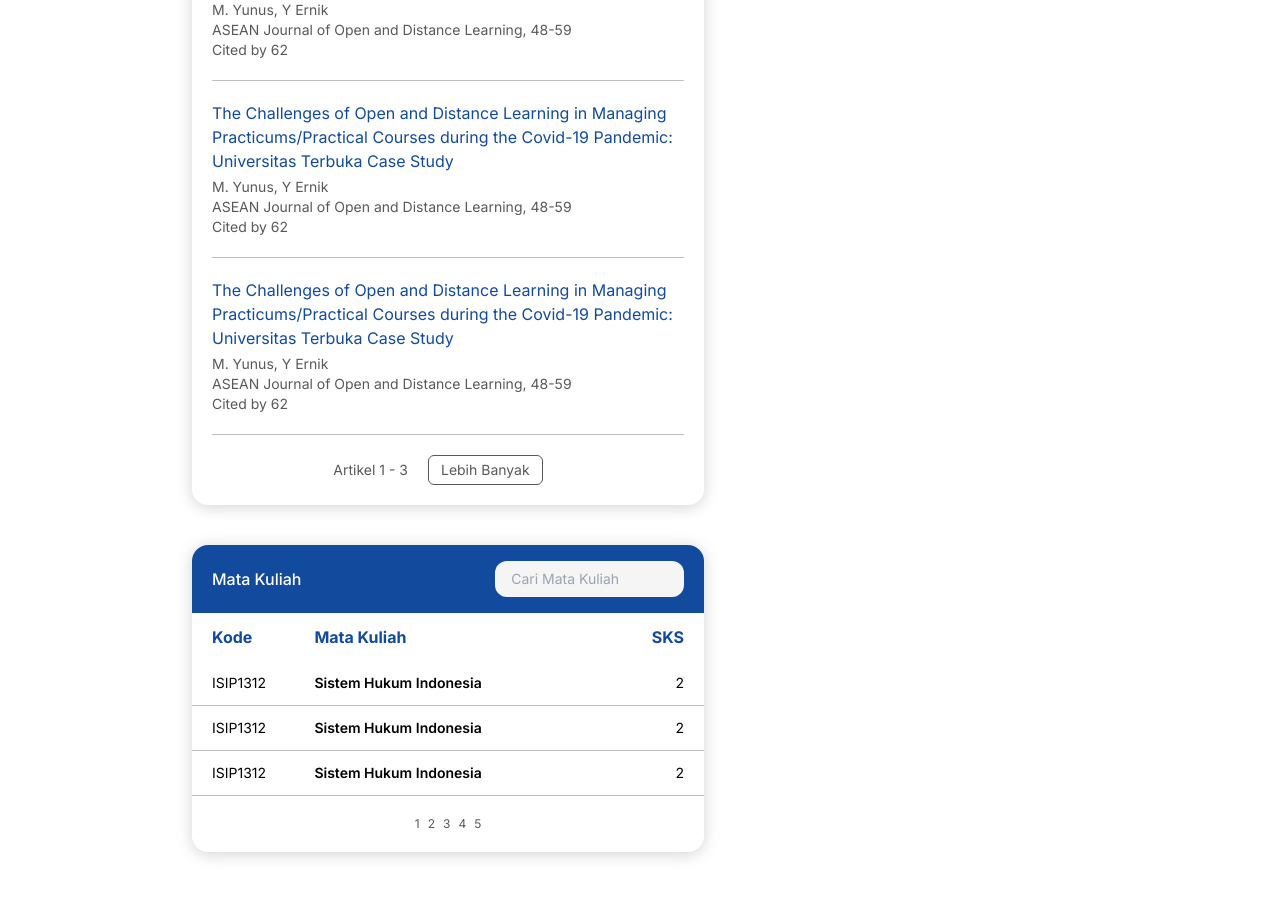
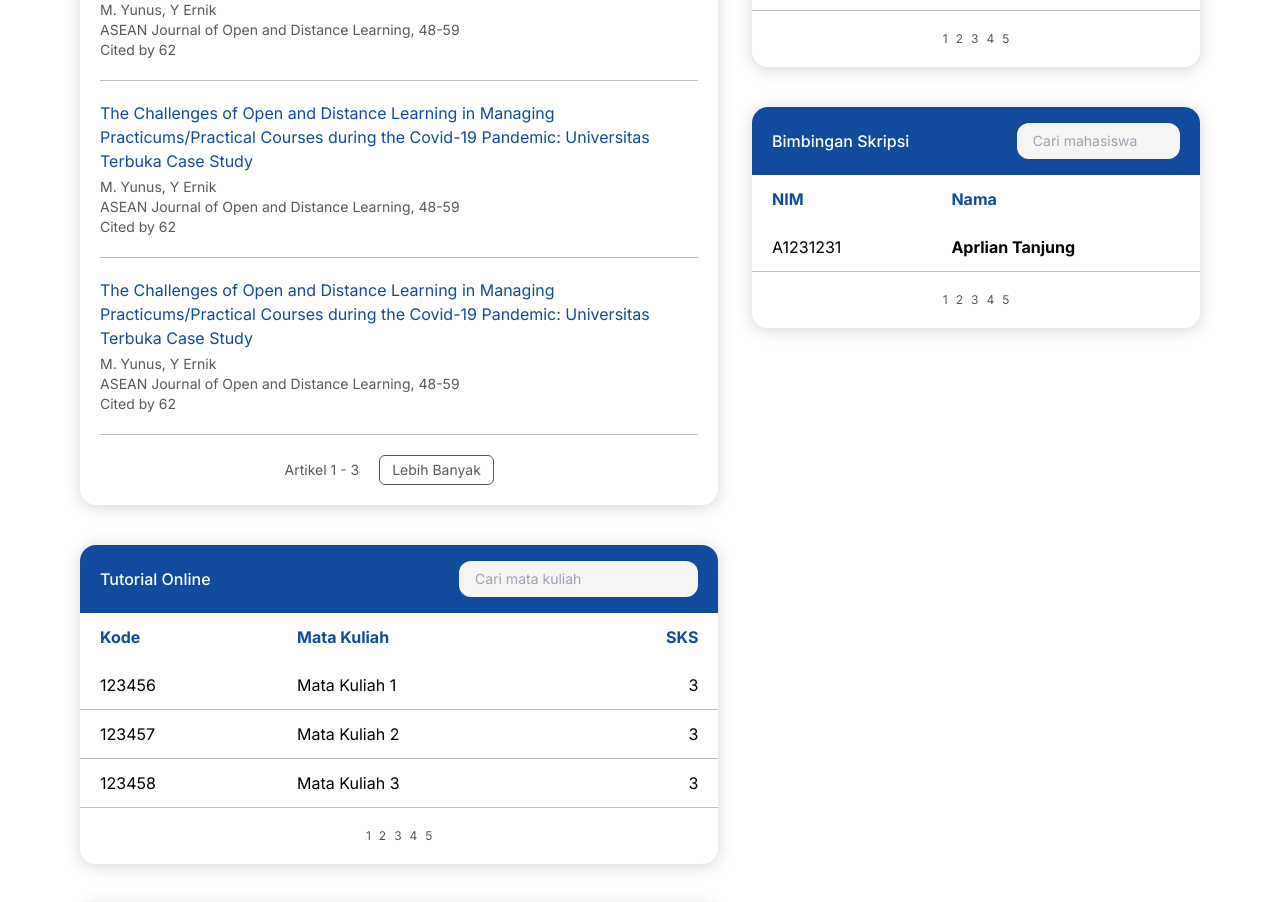
Before and after one commit to Jong44/ut_kms, a React (Vite) app: page /detail/dosen/1 in a window 1280 px wide. Shown: the part 400-1302 px from the top of the page. Built offline with nearby package versions, Linux system fonts and the light colour scheme.

Commit message:
update view detail dosen page

```diff
--- a/package.json
+++ b/package.json
@@ -12,6 +12,7 @@
   "dependencies": {
     "@types/react-router": "^5.1.20",
     "@types/react-router-dom": "^5.3.3",
+    "axios": "^1.7.7",
     "path": "^0.12.7",
     "react": "^18.3.1",
     "react-dom": "^18.3.1",
--- a/src/app/detail/DetailMataKuliahDosen.tsx
+++ b/src/app/detail/DetailMataKuliahDosen.tsx
@@ -1,6 +1,11 @@
+import { useState } from "react"
 import { ChevronDownIcons } from "../../assets/icons"
 
 const DetailMataKuliahDosen = () => {
+  const [indexTab, setIndexTab] = useState(0)
+  const handleTab = (index: number) => {
+    setIndexTab(index)
+  }
   return (
     <main className="px-44 py-10 max-md:px-10">
       <section>
@@ -14,6 +19,36 @@ const DetailMataKuliahDosen = () => {
           <img src={ChevronDownIcons} alt="chevron-down" className="w-4 h-2" />
         </div>
       </section>
+      <section className="mt-10">
+        <div className="bg-[#F5F5F5] flex rounded-t-md">
+          <p className={`text-sm p-4 ${indexTab == 0 ? 'text-primary' : 'text-[#595959]'}`} onClick={() => handleTab(0)}>Nilai</p>
+          <p className={`text-sm p-4 ${indexTab == 1 ? 'text-primary' : 'text-[#595959]'}`} onClick={() => handleTab(1)}>Absensi</p>
+        </div>
+        <table className="w-full">
+          <thead className=" text-primary text-left">
+            <tr>
+              <th className="py-3 px-5">NIM</th>
+              <th className="py-3 px-5 w-[60%]">Nama</th>
+              <th className="py-3 px-5 text-right">TA</th>
+              <th className="py-3 px-5 text-right">UAS</th>
+              <th className="py-3 px-5 text-right">UTS</th>
+            </tr>
+          </thead>
+          <tbody>
+            {(new Array(3)).fill(0).map((_, index) => (
+              <tr className="text-sm border-b border-[#bfbfbf] hover:bg-[#F5F5F5] cursor-pointer" key={index}>
+                <td className="py-3 px-5">A1231231</td>
+                <td className="py-3 px-5 w-[60%]">
+                  Aprlian Tanjung
+                </td>
+                <td className="py-3 px-5 text-right">100</td>
+                <td className="py-3 px-5 text-right">100</td>
+                <td className="py-3 px-5 text-right">100</td>
+              </tr>
+            ))}
+          </tbody>
+        </table>
+      </section>
     </main>
   )
 }
--- a/src/app/detail/DosenDetail.tsx
+++ b/src/app/detail/DosenDetail.tsx
@@ -1,6 +1,7 @@
 import { useState } from "react"
 import CircleProfile from "../../components/CircleProfile"
 import { useNavigate, useParams } from "react-router"
+import TableData from "../../components/TableData"
 
 const DosenDetail = () => {
     const { id } = useParams<{ id: string }>()
@@ -11,31 +12,56 @@ const DosenDetail = () => {
         "Pengabdian",
     ]
 
+    const headerPerwalian = [
+        { label: "NIM", width: "10%" },
+        { label: "Nama" },
+    ]
+
+    const headerBimbingan = [
+        { label: "NIM", width: "10%" },
+        { label: "Nama" },
+    ]
+
+    const headerTuton = [
+        { label: "Kode", width: "20%" },
+        { label: "Mata Kuliah" },
+        { label: "SKS", textAlign: "text-right" },
+    ]
+
+    const headerTTM = [
+        { label: "Kode", width: "20%" },
+        { label: "Mata Kuliah" },
+        { label: "SKS", textAlign: "text-right" },
+    ]
+
     const [indexTab, setIndexTab] = useState<number>(0)
+
     const handleTab = (index: number) => {
         setIndexTab(index)
     }
+
     const handlePushDetailMataKuliah = (idMataKuliah: string) => {
         navigate(`/detail/dosen/${id}/mata-kuliah/${idMataKuliah}`)
     }
 
     return (
-        <main className="px-48 w-[70%] pb-20 max-md:px-10 max-md:w-auto">
+        <main className="px-20 pb-20 max-md:px-10 max-md:w-auto max-sm:px-5">
             <section className="flex items-center">
                 <CircleProfile
                     width="100px"
                     height="100px"
-                    src="https://via.placeholder.com/150"/>
+                    src="https://via.placeholder.com/150" />
                 <div className="ml-5 text-sm text-[#595959]">
                     <h3 className="text-xl text-[#000]">Nama Dosen</h3>
                     <p>Universitas Terbuka</p>
                     <p>80231356 - dosen@gmail.com</p>
                 </div>
             </section>
-            <section className="shadow-[0px_2px_16px_0px_#d3d3d3] mt-10 rounded-2xl">
+            <section className=" mt-10 flex justify-between max-md:flex-col max-md:gap-10">
+                <div className="shadow-[0px_2px_16px_0px_#d3d3d3] rounded-2xl w-[57%] max-md:w-auto">
                     <div className="bg-[#F5F5F5] rounded-t-2xl flex">
                         {menuTabs.map((menu, index) => (
-                        <h3 className={` font-medium p-4 mx-2 cursor-pointer ${indexTab === index ? 'border-primary border-b-2 text-primary' : 'text-[#000]'}"`} key={index} onClick={() => handleTab(index)}>{menu}</h3>
+                            <h3 className={` font-medium p-4 mx-2 cursor-pointer max-sm:text-sm ${indexTab === index ? 'border-primary border-b-2 text-primary' : 'text-[#000]'}"`} key={index} onClick={() => handleTab(index)}>{menu}</h3>
                         ))}
                     </div>
                     {(new Array(3)).fill(0).map((_, index) => (
@@ -50,41 +76,117 @@ const DosenDetail = () => {
                         <p>Artikel 1 - 3</p>
                         <button className="mx-5 bg-white border-[#595959] border  px-3 py-1 rounded-md">Lebih Banyak</button>
                     </div>
+                </div>
+                <div className="w-[40%] max-md:w-auto">
+                    <TableData
+                        title="Perwalian"
+                        placeholderSearch="Cari mahasiswa"
+                        headerData={headerPerwalian}
+                        bodyData=
+                        {
+                            [
+                                {
+                                    onClick: () => navigate(`/detail/mahasiswa/1`),
+                                    data: [
+                                        { data: "A1231231" },
+                                        { data: "Aprlian Tanjung", isBold: true },
+                                    ]
+                                },
+                            ]
+                        }
+                    />
+                    <div className="mt-10">
+                        <TableData
+                            title="Bimbingan Skripsi"
+                            placeholderSearch="Cari mahasiswa"
+                            headerData={headerBimbingan}
+                            bodyData=
+                            {
+                                [
+                                    {
+                                        onClick: () => navigate(`/detail/mahasiswa/1`),
+                                        data: [
+                                            { data: "A1231231" },
+                                            { data: "Aprlian Tanjung", isBold: true },
+                                        ]
+                                    },
+                                ]
+                            }
+                        />
+                    </div>
+                </div>
             </section>
-            <section className="shadow-[0px_2px_16px_0px_#d3d3d3] mt-10 rounded-2xl">
-                <div className="bg-primary rounded-t-2xl flex items-center justify-between px-5 py-4">
-                    <h3 className=" font-medium text-white">Mata Kuliah</h3>
-                    <input type="text" placeholder="Cari Mata Kuliah" className="bg-[#F5F5F5] text-sm px-4 py-2 rounded-xl w-[40%] " />
-                </div>
-                <div>
-                    <table className="w-full">
-                        <thead className=" text-primary text-left">
-                            <tr>
-                                <th className="py-3 px-5 w-[20%]">Kode</th>
-                                <th className="py-3 px-5">Mata Kuliah</th>
-                                <th className="py-3 px-5 text-right">SKS</th>
-                            </tr>
-                        </thead>
-                        <tbody>
-                            {(new Array(3)).fill(0).map((_, index) => (
-                                <tr className="text-sm border-b border-[#bfbfbf] hover:bg-[#F5F5F5] cursor-pointer" key={index} onClick={() => handlePushDetailMataKuliah('ISIP1312')}>
-                                    <td className="py-3 px-5 w-[20%]">ISIP1312</td>
-                                    <td className="py-3 px-5 font-semibold">
-                                        Sistem Hukum Indonesia
-                                    </td>
-                                    <td className="py-3 px-5 text-right">2</td>
-                                </tr>
-                            ))}
-                        </tbody>
-                    </table>
-                    <div className="flex justify-center items-center py-5 text-xs text-[#595959]">
-                        <div className="flex gap-2">
-                            <p>1</p>
-                            <p>2</p>
-                            <p>3</p>
-                            <p>4</p>
-                            <p>5</p>
-                        </div>
+            <section className="mt-10">
+                <div className="w-[57%] max-md:w-auto">
+                    <TableData
+                        title="Tutorial Online"
+                        placeholderSearch="Cari mata kuliah"
+                        headerData={headerTuton}
+                        bodyData=
+                        {
+                            [
+                                {
+                                    onClick: () => handlePushDetailMataKuliah("1"),
+                                    data: [
+                                        { data: "123456" },
+                                        { data: "Mata Kuliah 1" },
+                                        { data: "3", textAlign: "text-right" },
+                                    ]
+                                },
+                                {
+                                    onClick: () => handlePushDetailMataKuliah("2"),
+                                    data: [
+                                        { data: "123457" },
+                                        { data: "Mata Kuliah 2" },
+                                        { data: "3", textAlign: "text-right" },
+                                    ]
+                                },
+                                {
+                                    onClick: () => handlePushDetailMataKuliah("3"),
+                                    data: [
+                                        { data: "123458" },
+                                        { data: "Mata Kuliah 3" },
+                                        { data: "3", textAlign: "text-right" },
+                                    ]
+                                },
+                            ]
+                        }
+                    />
+                    <div className="mt-10">
+                        <TableData
+                            title="Tutorial Tatap Muka"
+                            placeholderSearch="Cari mata kuliah"
+                            headerData={headerTTM}
+                            bodyData=
+                            {
+                                [
+                                    {
+                                        onClick: () => handlePushDetailMataKuliah("1"),
+                                        data: [
+                                            { data: "123456" },
+                                            { data: "Mata Kuliah 1" },
+                                            { data: "3", textAlign: "text-right" },
+                                        ]
+                                    },
+                                    {
+                                        onClick: () => handlePushDetailMataKuliah("2"),
+                                        data: [
+                                            { data: "123457" },
+                                            { data: "Mata Kuliah 2" },
+                                            { data: "3", textAlign: "text-right" },
+                                        ]
+                                    },
+                                    {
+                                        onClick: () => handlePushDetailMataKuliah("3"),
+                                        data: [
+                                            { data: "123458" },
+                                            { data: "Mata Kuliah 3" },
+                                            { data: "3", textAlign: "text-right" },
+                                        ]
+                                    },
+                                ]
+                            }
+                        />
                     </div>
                 </div>
             </section>
--- /dev/null
+++ b/src/components/TableData.tsx
@@ -0,0 +1,91 @@
+import React from "react"
+
+interface HeaderData {
+    label: string,
+    width?: string,
+    textAlign?: string,
+    isBold?: boolean,
+}
+
+interface Data {
+    data: string,
+    width?: string,
+    textAlign?: string,
+    isBold?: boolean,
+    onClick?: () => void,
+}
+
+interface BodyData {
+    onClick?: () => void,
+    data: Data[],
+}
+
+interface TableDataProps {
+    title: string,
+    headerData: HeaderData[],
+    bodyData: BodyData[],
+    placeholderSearch?: string,
+}
+
+const TableData: React.FC<TableDataProps> = ({
+    title,
+    headerData,
+    bodyData,
+    placeholderSearch = "Cari data...",
+}) => {
+    const [filteredData, setFilteredData] = React.useState(bodyData)
+    const handleSearch = (e: React.ChangeEvent<HTMLInputElement>) => {
+        const value = e.target.value
+        if (value === '') {
+            setFilteredData(bodyData)
+        } else {
+            const filtered = bodyData.filter((data) => {
+                return data.data.some((item) => item.data.toLowerCase().includes(value.toLowerCase()))
+            })
+            setFilteredData(filtered)
+        }
+    }
+    return (
+        <div className="shadow-[0px_2px_16px_0px_#d3d3d3] rounded-2xl">
+            <div className="bg-primary rounded-t-2xl flex items-center justify-between px-5 py-4">
+                <h3 className=" font-medium text-white">{title}</h3>
+                <input type="text" placeholder={placeholderSearch} className="bg-[#F5F5F5] text-sm px-4 py-2 rounded-xl w-[40%] " onChange={handleSearch}  />
+            </div>
+            <div>
+                <table className="w-full">
+                    <thead className=" text-primary text-left">
+                        <tr>
+                            {headerData.map((header, index) => (
+                                <th key={index} className={`py-3 px-5 ${header.width ? `w-[${header.width}]` : ''} ${header.textAlign ? header.textAlign : ''} ${header.isBold ? 'font-bold' : ''}`}>{header.label}</th>
+                            ))}
+                        </tr>
+                    </thead>
+                    <tbody>
+                        {filteredData.length > 0 ? filteredData.map((body, index) => (
+                            <tr key={index} onClick={body.onClick} className="border-b border-[#bfbfbf] hover:bg-[#F5F5F5] cursor-pointer" >
+                                {body.data.map((data, index) => (
+                                    <td key={index} className={`py-3 px-5 ${data.width ? `w-[${data.width}]` : ''} ${data.textAlign ? data.textAlign : ''} ${data.isBold ? 'font-bold' : ''}`}>{data.data}</td>
+                                ))}
+                            </tr>
+                        )) : (
+                            <tr>
+                                <td colSpan={headerData.length} className="text-center py-5">Data tidak ditemukan</td>
+                            </tr>
+                        )}
+                    </tbody>
+                </table>
+                <div className="flex justify-center items-center py-5 text-xs text-[#595959]">
+                    <div className="flex gap-2">
+                        <p>1</p>
+                        <p>2</p>
+                        <p>3</p>
+                        <p>4</p>
+                        <p>5</p>
+                    </div>
+                </div>
+            </div>
+        </div>
+    )
+}
+
+export default TableData
```
Also changed, not shown: 1 other file (tests, documents, lock files or other folders). Lines whose indentation alone changed are shown as unchanged.
